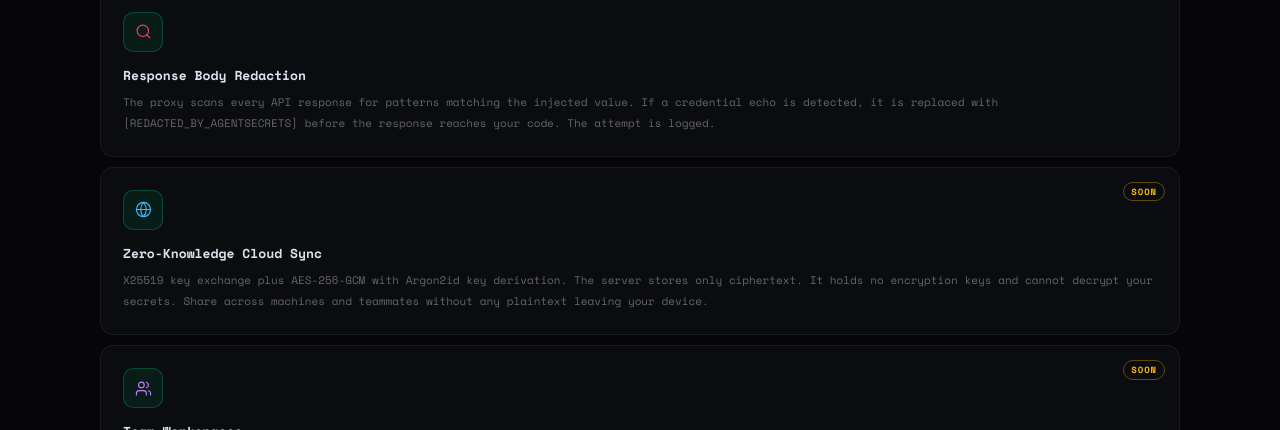
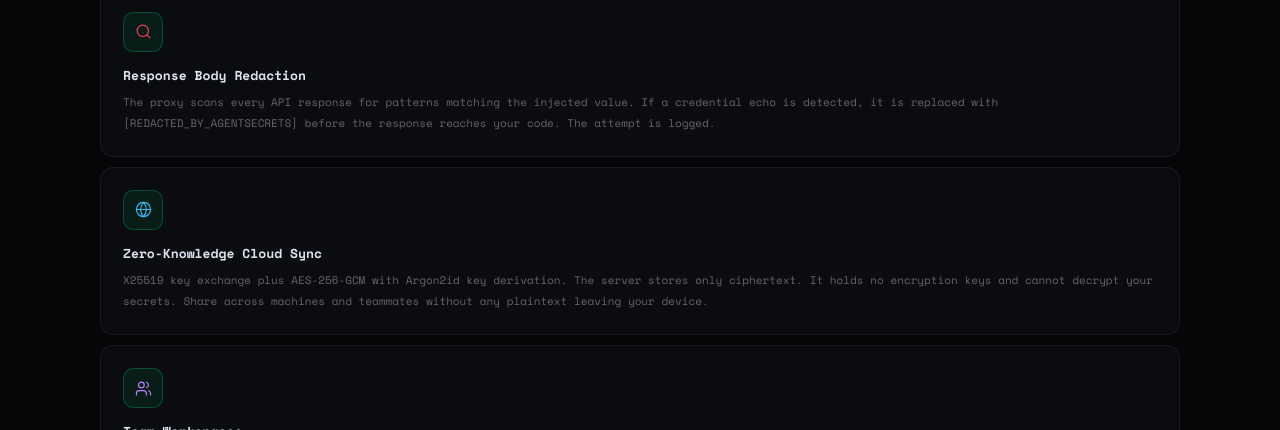
Before and after one commit to SteppaCodes/agentsecrets-website, a Next.js app: page / in a window 1280 px wide. Shown: the part 3634-4064 px from the top of the page. Built offline with nearby package versions, Linux system fonts and the light colour scheme.

Commit message:
feat: add FeaturesGrid component to display product features with interactive cards.

```diff
--- a/src/components/features-grid.tsx
+++ b/src/components/features-grid.tsx
@@ -37,14 +37,12 @@ const features = [
     Icon: Globe,
     title: "Zero-Knowledge Cloud Sync",
     desc: "X25519 key exchange plus AES-256-GCM with Argon2id key derivation. The server stores only ciphertext. It holds no encryption keys and cannot decrypt your secrets. Share across machines and teammates without any plaintext leaving your device.",
-    badge: "SOON",
     color: "var(--sky)",
   },
   {
     Icon: Users,
     title: "Team Workspaces",
     desc: "Multiple members share a project's encrypted secret store. Role-based access control per key. Admins manage the domain allowlist. Every access is logged by key name — never by value.",
-    badge: "SOON",
     color: "var(--vi)",
   },
   {
```
